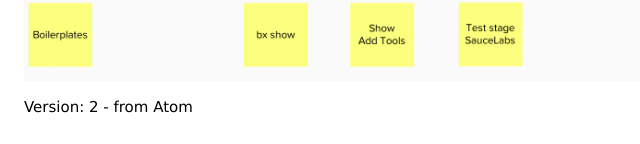
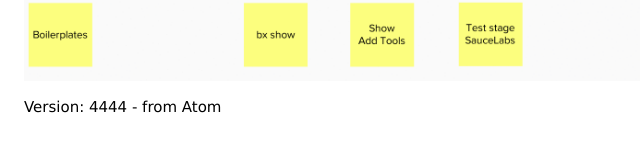
Before and after one commit to TinaLindhqvist/anotherApp, a website: page public/index.html in a window 1280 px wide. Shown: the part 694-838 px from the top of the page, 0-640 px from the left. Drawn offline with nearby package versions, Linux system fonts and the light colour scheme.

Commit message:
text updated

```diff
--- a/public/index.html
+++ b/public/index.html
@@ -35,7 +35,7 @@
 			<!-- First row -->
 	<h2 id="test1header">Presentation</h2>
 		<p><img alt="resource" src="muralOverview.png" style="width:50%"; "height:50%"></p>
-        <p>Version: 2 - from Atom</p>
+        <p>Version: 4444 - from Atom</p>
 	</div>
 		</div>
 	</div>
```
